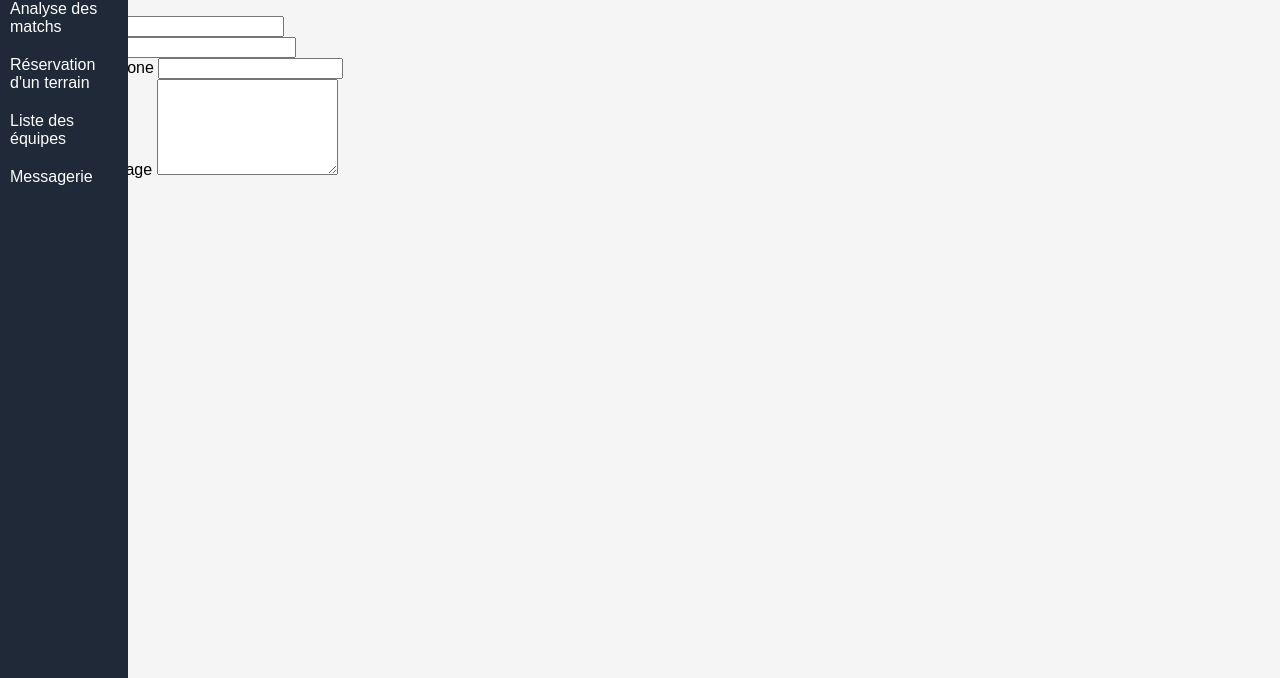
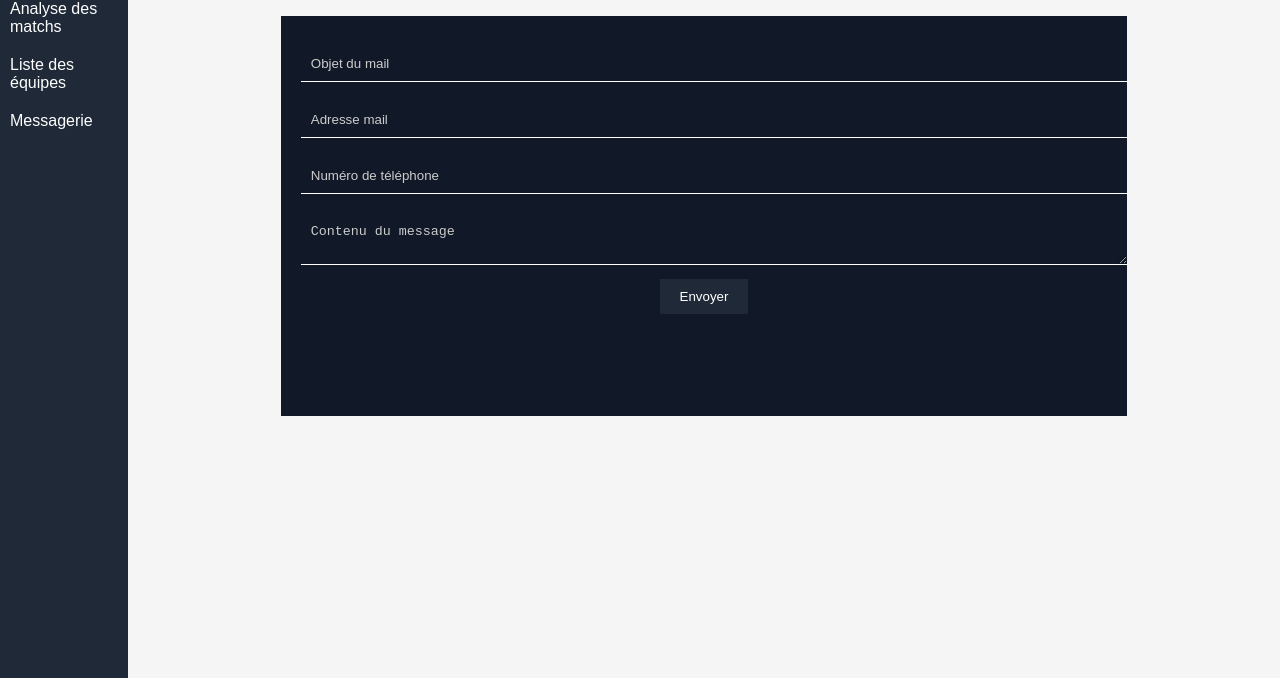
Before and after one commit to AlexisVatin/rendu3html, a plain HTML site: page pages/messagerie.html in a window 1280 px wide. Shown: the part 122-800 px from the top of the page. Drawn offline with Linux system fonts and the light colour scheme.

Commit message:
WIP rendu 3

```diff
--- a/pages/messagerie.html
+++ b/pages/messagerie.html
@@ -3,10 +3,11 @@
   <head>
     <meta charset="utf-8" />
     <link rel="stylesheet" href="../style.css" />
-    <title>Analyse</title>
+    <title>Tableau de bord</title>
     <script src="https://kit.fontawesome.com/c159095049.js" crossorigin="anonymous"></script>
-    <link rel="icon" href="img/logo_a.jpg" />
+    <link rel="icon" href="../img/asptt.png" />
   </head>
+
   <body>
     <!-- bandeau de navigation horizontal et latéral -->
     <div id="search-bar">
@@ -22,34 +23,23 @@
       <ul>
         <li><a href="../index.html">Accueil</a></li>
         <li><a href="analyse.html">Analyse des matchs</a></li>
-        <li><a href="reservation.html">Réservation d'un terrain</a></li>
         <li><a href="liste.html">Liste des équipes</a></li>
         <li><a href="messagerie.html">Messagerie</a></li>
       </ul>
     </div>
     <!-- Fin du bandeau de navigation horizontal et latéral -->
 
-    <div class="container">
-      <h1>Envoyer un message</h1>
-      <form>
-        <div class="form-group">
-          <label for="objet">Objet du mail</label>
-          <input type="text" id="objet" name="objet" required />
-        </div>
-        <div class="form-group">
-          <label for="email">Adresse e-mail</label>
-          <input type="email" id="email" name="email" required />
-        </div>
-        <div class="form-group">
-          <label for="phone">Numéro de téléphone</label>
-          <input type="tel" id="phone" name="phone" />
-        </div>
-        <div class="form-group">
-          <label for="message">Contenu du message</label>
-          <textarea id="message" name="message" rows="6" required></textarea>
-        </div>
-        <button type="submit">Envoyer</button>
-      </form>
+    <div id="content">
+      <h1 class="title">Contactez nous</h1>
+      <div class="messagerie">
+        <form>
+          <input type="text" name="object" placeholder="Objet du mail" />
+          <input type="email" name="email" placeholder="Adresse mail" />
+          <input type="tel" name="phone" placeholder="Numéro de téléphone" />
+          <textarea name="message" placeholder="Contenu du message"></textarea>
+          <input type="submit" value="Envoyer" />
+        </form>
+      </div>
     </div>
   </body>
 </html>
--- a/style.css
+++ b/style.css
@@ -9,10 +9,17 @@ body {
   min-height: 100vh;
 }
 /* page tableau de bord */
-.dashboard {
+.dashboard,
+.analyse,
+.messagerie {
   display: flex;
   justify-content: space-around;
 }
+
+.messagerie {
+  min-height: 50vh;
+}
+
 .module {
   text-decoration: none;
   border: 1px solid #ccc;
@@ -32,7 +39,34 @@ body {
   text-align-last: center;
 }
 
-/* page messagerie */
+/* page Analyse */
+
+table {
+  width: 70%; /* Ajustez la largeur du tableau selon vos besoins */
+  text-align: center;
+  border-collapse: collapse;
+  margin: 0 auto;
+}
+
+th,
+td {
+  padding: 10px;
+}
+
+th {
+  background-color: #1f2937;
+  color: #fff;
+}
+
+tr:nth-child(even) {
+  background-color: #1f1f1f; /* Couleur de fond pour les lignes paires */
+  color: #fff; /* Couleur du texte pour les lignes impaires */
+}
+
+tr:nth-child(odd) {
+  background-color: #1f2937; /* Couleur de fond pour les lignes impaires */
+  color: #fff; /* Couleur du texte pour les lignes impaires */
+}
 
 /* barre de navigation */
 
@@ -104,3 +138,44 @@ body {
 #content {
   margin-left: 10%; /* Pour laisser de l'espace pour la sidebar */
 }
+
+/* Page de messagerie */
+
+form {
+  background-color: #111827;
+  padding: 20px;
+  width: 70%; /* Ajustez la largeur du formulaire selon vos besoins */
+  text-align: center;
+  margin: 0 auto;
+}
+.messagerie input[type="text"],
+.messagerie input[type="email"],
+.messagerie input[type="tel"],
+textarea {
+  width: 100%;
+  padding: 10px;
+  margin: 10px 0;
+  background-color: transparent;
+  border: none;
+  border-bottom: 1px solid #fff;
+  color: #fff;
+}
+
+input[type="text"]::placeholder,
+input[type="email"]::placeholder,
+input[type="tel"]::placeholder,
+textarea::placeholder {
+  color: #ccc;
+}
+
+textarea {
+  resize: vertical;
+}
+
+input[type="submit"] {
+  background-color: #1f2937;
+  color: #fff;
+  border: none;
+  padding: 10px 20px;
+  cursor: pointer;
+}
```
Also changed, not shown: index.html (+0 -6 lines), pages/analyse.html (+56 -4 lines), pages/liste.html (+3 -3 lines), pages/reservation.html (+3 -2 lines).
